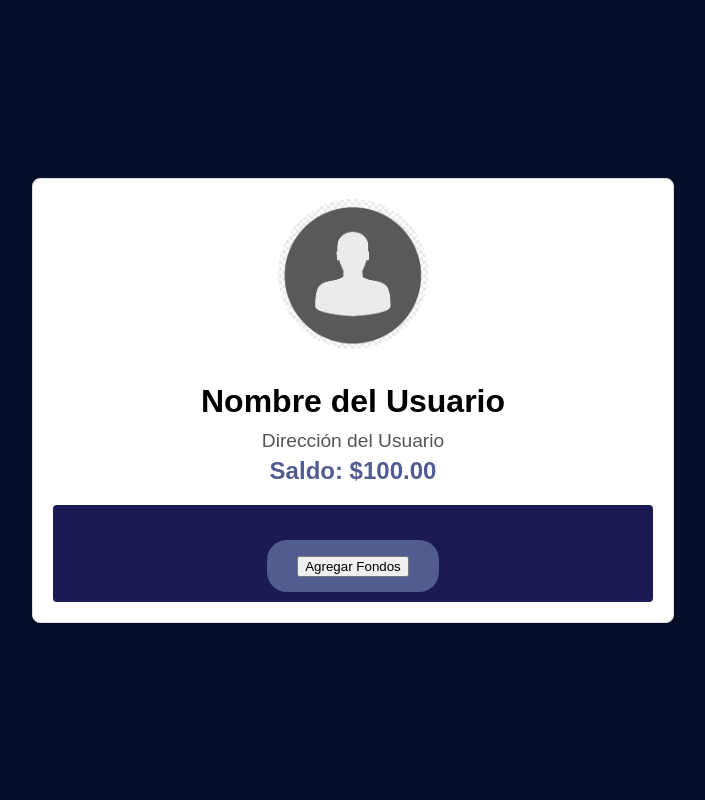
After one commit to migxel23cl/PaginaWebBackend, a Django app: page /perfil/ in a window 1280 px wide. The commit adds this page. Shown: the whole page, without its empty margins (287-992 px from the left). Run offline with Django 5.2, Linux system fonts and the light colour scheme.

```diff
--- a/pagweb/WYLB/static/css/style.css
+++ b/pagweb/WYLB/static/css/style.css
@@ -412,3 +412,75 @@
     border-color: #535C91;
     color: white;
 }
+
+
+.agregarfondo{
+    margin-top: 25px;
+    color: white;
+    background: #535C91;
+    border: none;
+    border-radius: 20px; /* Valor alto para hacerlo redondo */
+    padding: 15px 30px; /* Ajusta el padding para aumentar el tamaño */
+    font-size: 18px; /* Tamaño de la fuente */
+    cursor: pointer; /* Cambia el cursor al pasar sobre el botón */
+    transition: background 0.3s ease;
+
+}
+.profile-container {
+    background-color: white;
+    border: 1px solid #ddd;
+    border-radius: 8px;
+    box-shadow: 0 4px 8px rgba(0, 0, 0, 0.1);
+    padding: 20px;
+    max-width: 600px;
+    width: 100%;
+    text-align: center;
+}
+.profile-picture {
+    width: 150px;
+    height: 150px;
+    border-radius: 50%;
+    object-fit: cover;
+    margin-bottom: 20px;
+}
+.profile-info {
+    margin-bottom: 20px;
+}
+.profile-info h2 {
+    margin: 10px 0;
+    font-size: 2em;
+}
+.profile-info p {
+    margin: 5px 0;
+    font-size: 1.2em;
+    color: #555;
+}
+.profile-info .balance {
+    font-weight: bold;
+    font-size: 1.5em;
+    color: #535C91;
+}
+
+.bodyperfil{
+    font-family: Arial, sans-serif;
+    margin: 0;
+    display: flex;
+    justify-content: center;
+    align-items: center;
+    height: 100vh;
+}
+
+.botonesperfil {
+    display: flex;
+    justify-content: center;
+    gap: 10px;
+}
+.botonesperfil {
+    background-color: #1B1A55;
+    color: white;
+    border: none;
+    padding: 10px 20px;
+    cursor: pointer;
+    border-radius: 4px;
+    font-size: 1em;
+}
--- a/pagweb/WYLB/templates/feed.html
+++ b/pagweb/WYLB/templates/feed.html
@@ -13,7 +13,8 @@
     <nav class="navbar bg-body-secondary">
       <div class="container">
         <a class="navbar-brand" href="#">
-          <img src="https://c0.klipartz.com/pngpicture/722/101/gratis-png-iconos-de-computadora-perfil-de-usuario-circulo-abstracto.png" alt="Bootstrap" width="30" height="24">
+          <a href="{% url 'perfil' %}">
+            <img src="https://c0.klipartz.com/pngpicture/722/101/gratis-png-iconos-de-computadora-perfil-de-usuario-circulo-abstracto.png" alt="Perfil" class="profile-img" width="50">
           <a class="navbar-brand1"><a href="{% url 'feed' %}">FEED</a></a>
           <a class="navbar-brand2"><a href="{% url 'productos' %}">MERCADO</a></a>
         <a><button class="btn btn-primary" type="button" data-bs-toggle="offcanvas" data-bs-target="#offcanvasRight" aria-controls="offcanvasRight">🛒</button>
--- a/pagweb/WYLB/templates/index.html
+++ b/pagweb/WYLB/templates/index.html
@@ -11,7 +11,8 @@
 </head>
 <body>
     <center>
-    <header><div class="tituloindex">
+    <header>
+        <div class="tituloindex">
         <a href="{% url 'login' %}">
         <img src="{% static 'img/bwyl.png'%}" alt="">
         </a>
--- /dev/null
+++ b/pagweb/WYLB/templates/perfil.html
@@ -0,0 +1,27 @@
+<!DOCTYPE html>
+<html lang="en">
+<head>
+    <meta charset="UTF-8">
+    <meta name="viewport" content="width=device-width, initial-scale=1.0">
+    <title>Perfil de Usuario</title>
+    {% load static %}
+    <link rel="stylesheet" href="{% static 'css/style.css' %}">
+</head>
+<body>
+    <div class="bodyperfil">
+    <div class="profile-container">
+        <img src="{% static 'img/fotoperfilweb.png' %}" alt="Foto de Perfil" class="profile-picture">
+        <div class="profile-info">
+            <h2>Nombre del Usuario</h2>
+            <p>Dirección del Usuario</p>
+            <p class="balance">Saldo: $100.00</p>
+        </div>
+
+        <div class="botonesperfil">
+            <div class="agregarfondo"><a href="{% url 'ventanaPago' %}"><button class="btnfondos" type="button">Agregar Fondos</button></a></div>
+        </div>
+    </div>
+</div>
+<script src="{% static 'js/main.js'%}"></script>
+</body>
+</html>
--- a/pagweb/WYLB/templates/productoU.html
+++ b/pagweb/WYLB/templates/productoU.html
@@ -14,7 +14,8 @@
         <n<nav class="navbar bg-body-secondary">
           <div class="container">
             <a class="navbar-brand" href="#">
-              <img src="https://c0.klipartz.com/pngpicture/722/101/gratis-png-iconos-de-computadora-perfil-de-usuario-circulo-abstracto.png" alt="Bootstrap" width="30" height="24">
+              <a href="{% url 'perfil' %}">
+                <img src="https://c0.klipartz.com/pngpicture/722/101/gratis-png-iconos-de-computadora-perfil-de-usuario-circulo-abstracto.png" alt="Perfil" class="profile-img" width="50">
               <a class="navbar-brand1"><a href="{% url 'feed' %}">FEED</a></a>
               <a class="navbar-brand2"><a href="{% url 'productos' %}">MERCADO</a></a>
             <a><button class="btn btn-primary" type="button" data-bs-toggle="offcanvas" data-bs-target="#offcanvasRight" aria-controls="offcanvasRight">🛒</button>
--- a/pagweb/WYLB/templates/productos.html
+++ b/pagweb/WYLB/templates/productos.html
@@ -11,7 +11,8 @@
   <nav class="navbar bg-body-secondary">
         <div class="container">
           <a class="navbar-brand" href="#">
-            <img src="https://c0.klipartz.com/pngpicture/722/101/gratis-png-iconos-de-computadora-perfil-de-usuario-circulo-abstracto.png" alt="Bootstrap" width="30" height="24">
+            <a href="{% url 'perfil' %}">
+              <img src="https://c0.klipartz.com/pngpicture/722/101/gratis-png-iconos-de-computadora-perfil-de-usuario-circulo-abstracto.png" alt="Perfil" class="profile-img" width="50">
             <a class="navbar-brand1"><a href="{% url 'feed' %}">FEED</a></a>
             <a class="navbar-brand2"><a href="{% url 'productos' %}">MERCADO</a></a>
           <a><button class="btn btn-primary" type="button" data-bs-toggle="offcanvas" data-bs-target="#offcanvasRight" aria-controls="offcanvasRight">🛒</button>
@@ -129,8 +130,7 @@
         {% endfor %}
     </div>
 </div>
-</div>
 </main>
-  <script src="https://cdn.jsdelivr.net/npm/bootstrap@5.3.3/dist/js/bootstrap.bundle.min.js" integrity="sha384-YvpcrYf0tY3lHB60NNkmXc5s9fDVZLESaAA55NDzOxhy9GkcIdslK1eN7N6jIeHz" crossorigin="anonymous"></script>
+<script src="https://cdn.jsdelivr.net/npm/bootstrap@5.3.3/dist/js/bootstrap.bundle.min.js"></script>
 </body>
 </html>
--- a/pagweb/WYLB/urls.py
+++ b/pagweb/WYLB/urls.py
@@ -1,5 +1,7 @@
 from django.urls import path
 from . import views
+from .views import lista_productos, crear_producto
+
 """
 URL configuration for pagweb project.
 
@@ -14,13 +16,14 @@
 urlpatterns=[
     path('',views.index, name="index"),
     path('quepjeres/',views.quepjeres, name="quepjeres"),
-    path("crud/", views.crud, name="crud"),
     path('login/',views.login, name="login"),
     path('registro/',views.registro, name="registro"),
     path("user_update/", views.user_update, name="user_update"),
     path('gusto/',views.gusto, name="gusto"),
-    path('productos/',views.productos, name="productos"),
+    path('productos/',lista_productos, name="productos"),
     path('feed/', views.feed, name= "feed"),
     path('productoU/',views.productoU, name="productoU"),
+    path('perfil/',views.perfil, name="perfil"),
     path('ventanaPago/',views.ventanaPago, name="ventanaPago"),
+    path('crearproducto/',crear_producto, name="crear_producto")
 ]
--- a/pagweb/WYLB/views.py
+++ b/pagweb/WYLB/views.py
@@ -4,6 +4,7 @@
 from django.contrib import messages
 from django.contrib.auth import authenticate,login,logout
 from django.contrib.auth.decorators import login_required
+from .forms import ProductoForm
 #from .forms import ProductoForm
 
 
@@ -19,29 +20,7 @@
     return render(request,"login.html")
 
 def registro(request):
-    if request.method != "POST":
-        context = {
-        }
-        return render(request, "registro.html", context)
-    else:
-        nombre = request.POST["nombres"]
-        apellido = request.POST["apellido"]
-        correo = request.POST["correo"]
-        password = request.POST["password"]
-
-
-
-        obj = Usuario.objects.create(
-            nombre=nombre,
-            apellido=apellido,
-            email=correo,
-            password=password,
-        )
-        obj.save()
-        context = {
-            "mensaje": "Registro Exitoso",
-        }
-        return render(request, "registro.html", context)
+        return render(request, "registro.html",)
 
 
 def crud(request):
@@ -55,8 +34,6 @@
 def gusto(request):
     return render(request,"gustos.html")
 
-def productos(request):
-    return render(request,"productos.html")
 
 def feed(request):
     return render (request,"feed.html")
@@ -156,3 +133,22 @@
     else:
         form = ProductoForm()
     return render(request, 'add_product.html', {'form': form})
+
+
+
+def perfil(request):
+    return render(request, "perfil.html")
+
+def lista_productos(request):
+    products = Producto.objects.all()
+    return render(request, 'productos.html', {'products': products})
+
+def crear_producto(request):
+    if request.method == 'POST':
+        form = ProductoForm(request.POST)
+        if form.is_valid():
+            form.save()
+            return redirect('productos')
+    else:
+        form = ProductoForm()
+    return render(request, 'crear_producto.html', {'form': form})
```
Also changed, not shown: pagweb/WYLB/forms.py (+1 -6 lines), pagweb/WYLB/templates/crear_producto.html (added, +21 -0 lines), pagweb/WYLB/static/img/fotoperfilweb.png (added), pagweb/db.sqlite3. Lines whose indentation alone changed are shown as unchanged.
